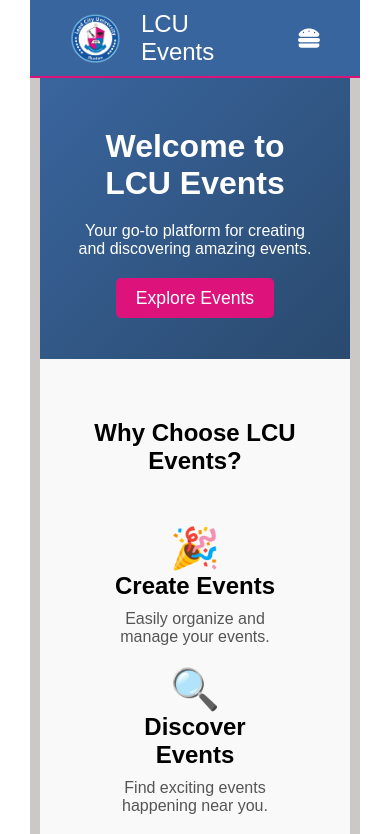
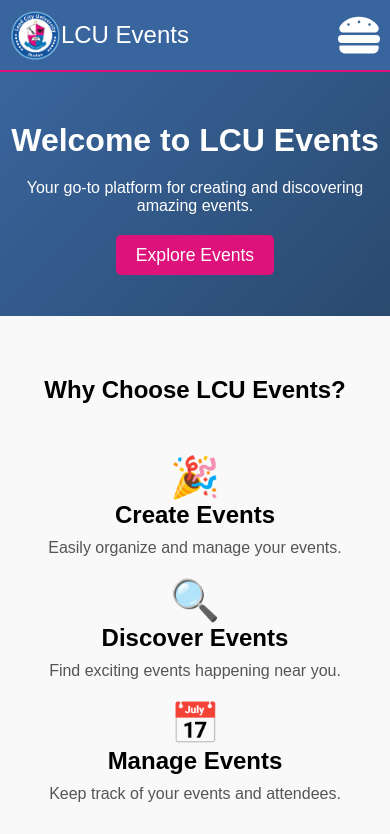
Before and after one commit to Chidotozuki/lcu-event-management, a React (Vite) app: page / in a window 390 px wide. Shown: the top 834 px of the page. Built offline with nearby package versions, Linux system fonts and the light colour scheme.

Commit message:
Remove mobile padding styles from App.css

```diff
--- a/src/App.css
+++ b/src/App.css
@@ -4,9 +4,3 @@
   margin: 0;
   padding: 0;
 }
-
-@media (max-width: 640px) {
-  * {
-    padding: 0 10px; /* Add padding for mobile */
-  }
-}
```
